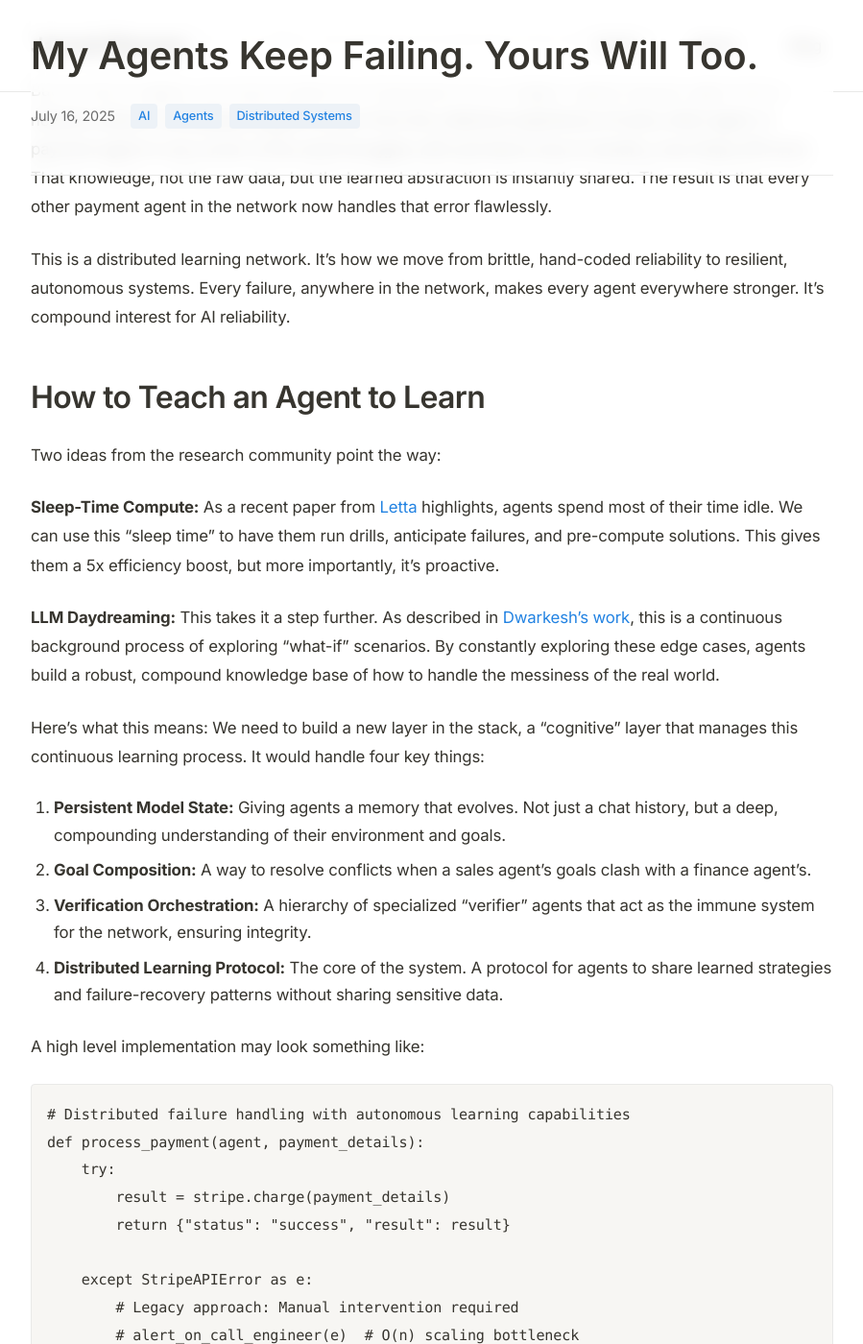
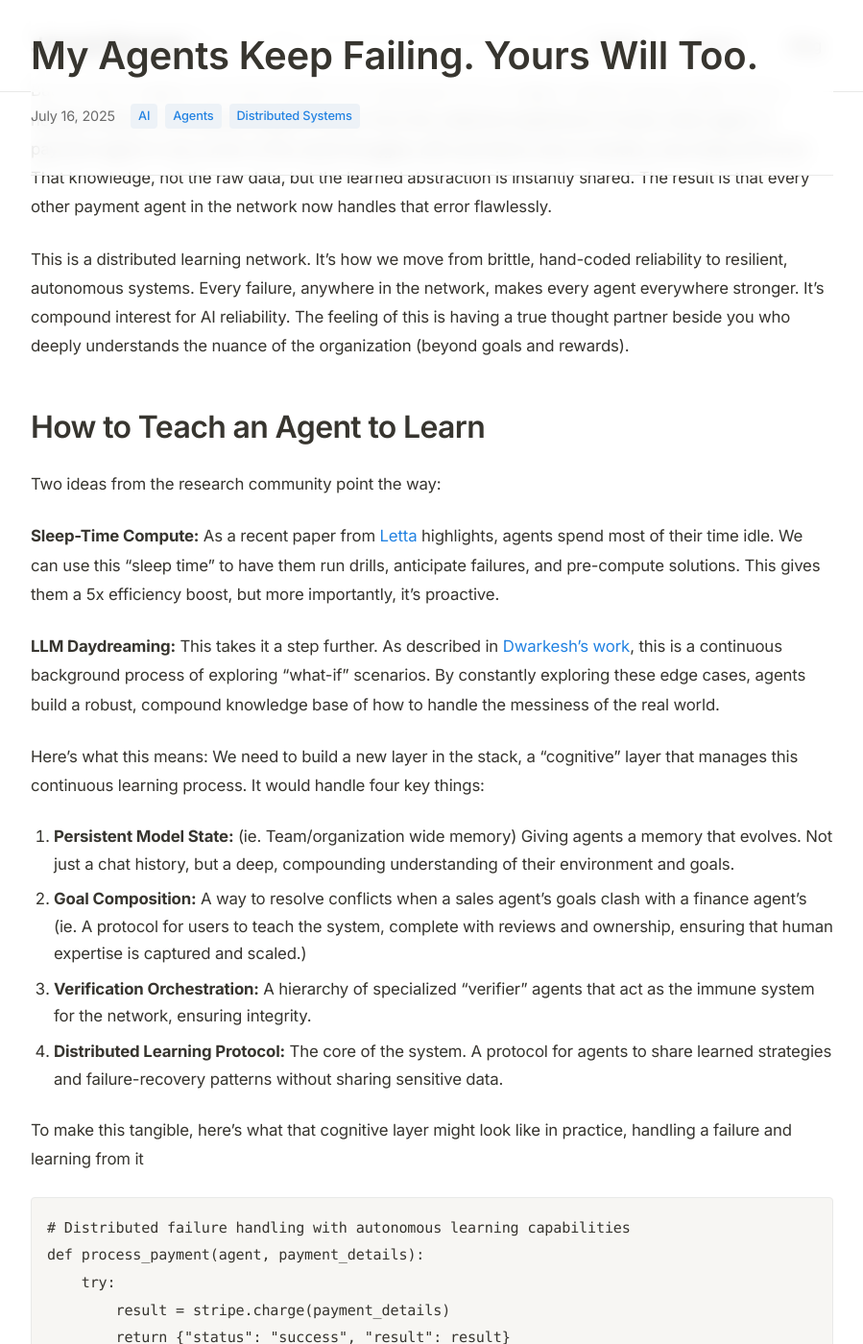
Before and after one commit to jbarnes850/jbarnes850.github.io, a Jekyll site: the page built from _posts/2025-07-16-my-agents-keep-failing-yours-will-too.md, in a window 1280 px wide and 1400 px high, scrolled down 1676 px. Shown: the whole window at 96% size, without its empty margins (190-1089 px from the left). Built offline with Jekyll 4.4.1, drawn with Linux system fonts in a browser that asks for light colours; nearby versions of some CDN libraries.

Commit message:
updated blog

````diff
--- a/_posts/2025-07-16-my-agents-keep-failing-yours-will-too.md
+++ b/_posts/2025-07-16-my-agents-keep-failing-yours-will-too.md
@@ -33,7 +33,7 @@ The productive struggle of one agent must become the learning of the entire netw
 
 But for that to happen, we need to build the infrastructure for it. Imagine registering your agent with a network where it immediately begins to learn from the collective experience of every other agent. A payment agent in one corner of the world struggles with and learns how to handle a rare Stripe API error. That knowledge, not the raw data, but the learned abstraction is instantly shared. The result is that every other payment agent in the network now handles that error flawlessly.
 
-This is a distributed learning network. It's how we move from brittle, hand-coded reliability to resilient, autonomous systems. Every failure, anywhere in the network, makes every agent everywhere stronger. It's compound interest for AI reliability.
+This is a distributed learning network. It's how we move from brittle, hand-coded reliability to resilient, autonomous systems. Every failure, anywhere in the network, makes every agent everywhere stronger. It's compound interest for AI reliability. The feeling of this is having a true thought partner beside you who deeply understands the nuance of the organization (beyond goals and rewards).
 
 ## How to Teach an Agent to Learn
 
@@ -45,12 +45,12 @@ Two ideas from the research community point the way:
 
 Here's what this means: We need to build a new layer in the stack, a "cognitive" layer that manages this continuous learning process. It would handle four key things:
 
-1. **Persistent Model State:** Giving agents a memory that evolves. Not just a chat history, but a deep, compounding understanding of their environment and goals.
-2. **Goal Composition:** A way to resolve conflicts when a sales agent's goals clash with a finance agent's.
+1. **Persistent Model State:** (ie. Team/organization wide memory) Giving agents a memory that evolves. Not just a chat history, but a deep, compounding understanding of their environment and goals.
+2. **Goal Composition:** A way to resolve conflicts when a sales agent's goals clash with a finance agent's (ie. A protocol for users to teach the system, complete with reviews and ownership, ensuring that human expertise is captured and scaled.)
 3. **Verification Orchestration:** A hierarchy of specialized "verifier" agents that act as the immune system for the network, ensuring integrity.
 4. **Distributed Learning Protocol:** The core of the system. A protocol for agents to share learned strategies and failure-recovery patterns without sharing sensitive data.
 
-A high level implementation may look something like:
+To make this tangible, here’s what that cognitive layer might look like in practice, handling a failure and learning from it
 
 ```python
 # Distributed failure handling with autonomous learning capabilities
````
